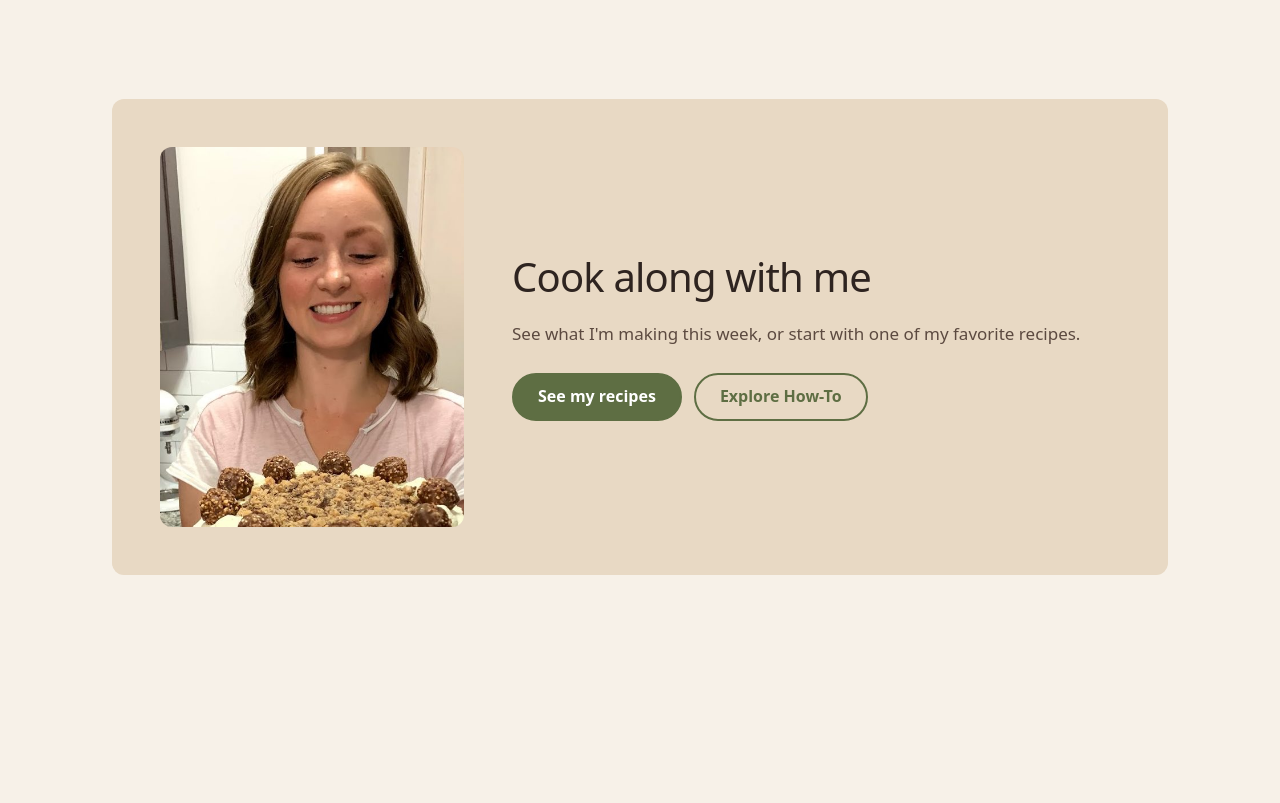
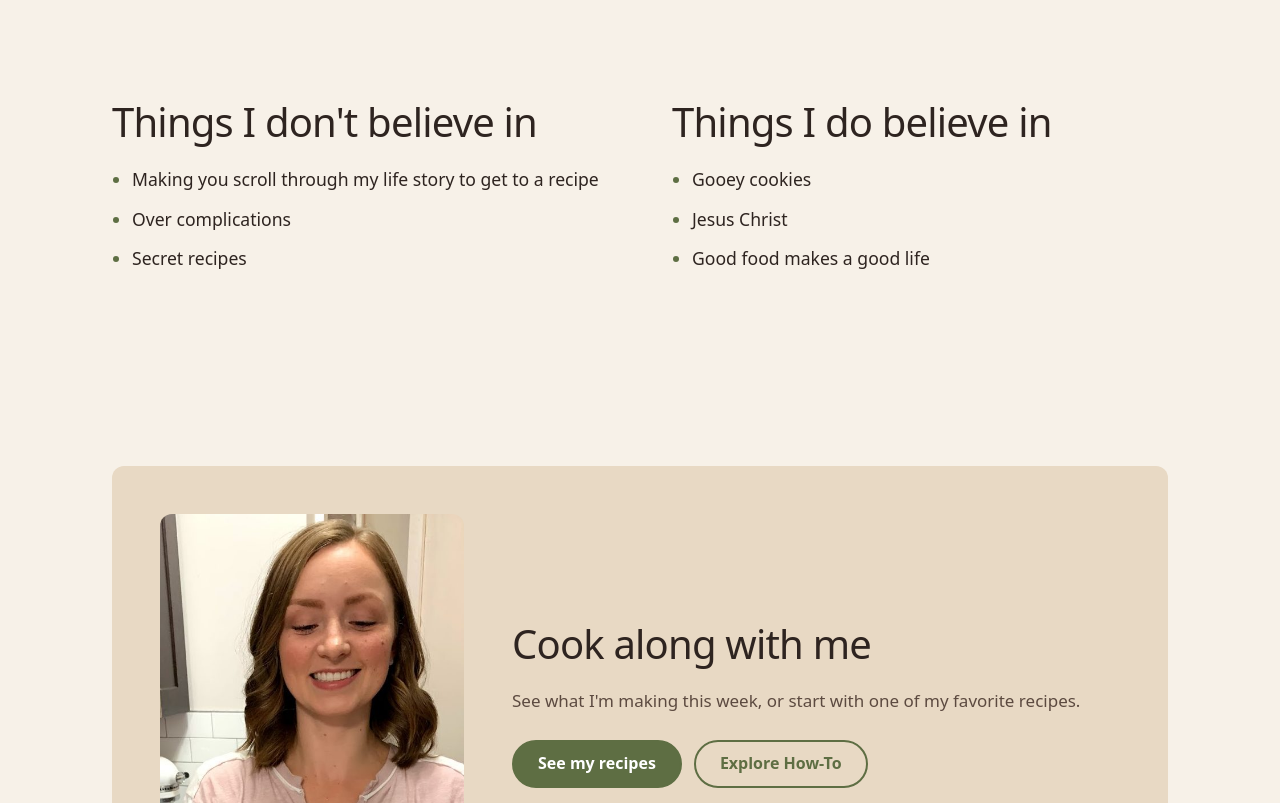
Before and after one commit to fentti72/korinne-kitchen, an Astro site: page /about in a window 1280 px wide. Shown: the part 1467-2270 px from the top of the page. Built offline with nearby package versions, Linux system fonts and the light colour scheme; Astro itself is replaced by a stand-in of ours.

Commit message:
About: what I do and don't believe in
Co-Authored-By: Claude Opus 5.5 <noreply@anthropic.com>
Claude-Session: https://claude.ai/code/session_01VCcUgbm4139Xkm2vreQJEn

```diff
--- a/src/pages/about.astro
+++ b/src/pages/about.astro
@@ -52,6 +52,25 @@ import cake from '../assets/photos/about-chocolate-cake.jpg';
         I graduated with a professional certificate in the culinary arts from the Park City Culinary Institute in Summer of 2026 which taught me a ton and I'm always learning
         more!
       </p>
+    </div>
+  </section>
+
+  <section class="wrap section beliefs">
+    <div>
+      <h2>Things I don't believe in</h2>
+      <ul>
+        <li>Making you scroll through my life story to get to a recipe</li>
+        <li>Over complications</li>
+        <li>Secret recipes</li>
+      </ul>
+    </div>
+    <div>
+      <h2>Things I do believe in</h2>
+      <ul>
+        <li>Gooey cookies</li>
+        <li>Jesus Christ</li>
+        <li>Good food makes a good life</li>
+      </ul>
     </div>
   </section>
 
@@ -148,6 +167,32 @@ import cake from '../assets/photos/about-chocolate-cake.jpg';
     font-size: 1.1rem;
   }
 
+  .beliefs {
+    display: grid;
+    gap: 2.5rem;
+  }
+
+  @media (min-width: 760px) {
+    .beliefs {
+      grid-template-columns: 1fr 1fr;
+      gap: 4rem;
+    }
+  }
+
+  .beliefs ul {
+    margin: 0;
+    padding-left: 1.25rem;
+    font-size: 1.1rem;
+  }
+
+  .beliefs li + li {
+    margin-top: 0.6rem;
+  }
+
+  .beliefs li::marker {
+    color: var(--color-accent);
+  }
+
   .cta {
     display: grid;
     gap: 1.5rem;
```
